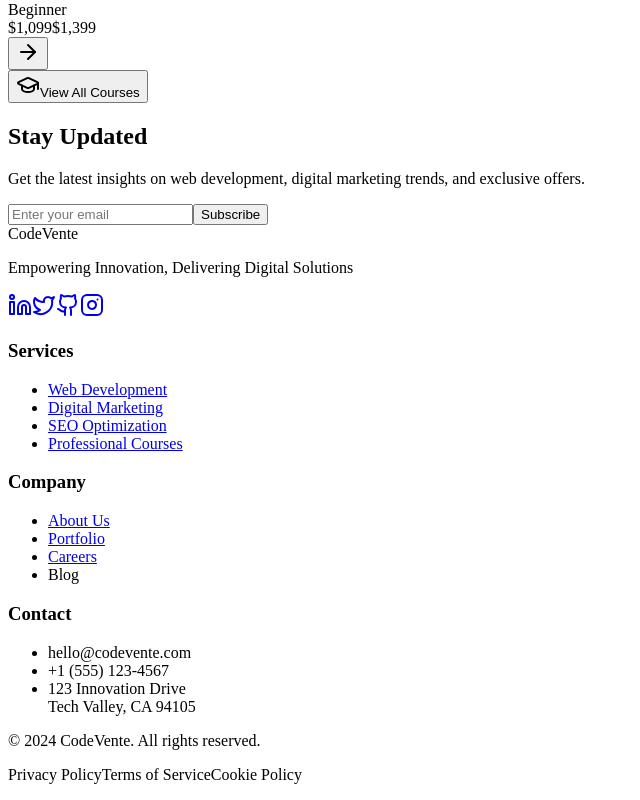
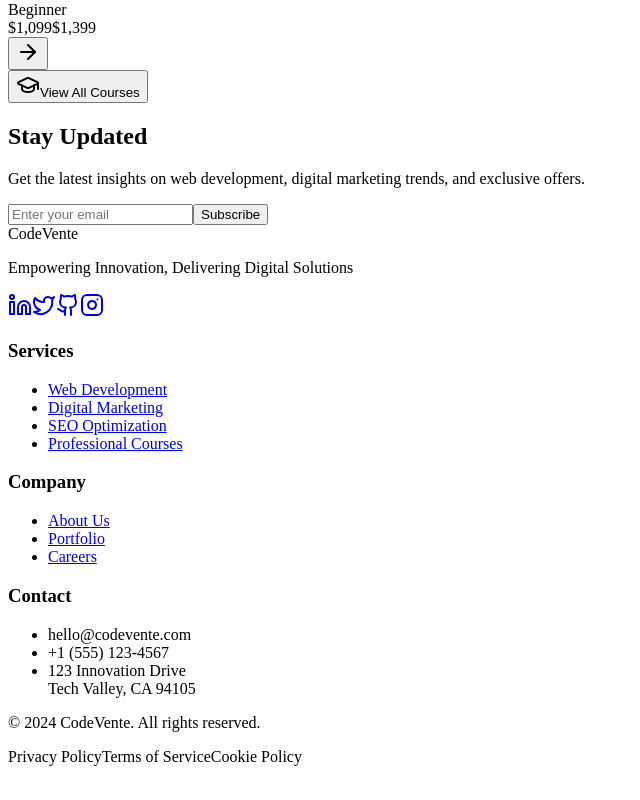
Before and after one commit to ahmed-ahsan2001/codeventeTech, a React (Vite) app in the folder client/: page / in a window 1280 px wide. Shown: the part 4883-5683 px from the top of the page, without its empty margins (0-640 px from the left). Built offline with nearby package versions, Linux system fonts and the light colour scheme.

Commit message:
Update footer.tsx removed blog

```diff
--- a/client/src/components/footer.tsx
+++ b/client/src/components/footer.tsx
@@ -103,11 +103,6 @@ export default function Footer() {
                   </span>
                 </Link>
               </li>
-              <li>
-                <span className="text-slate-300 hover:text-white transition-colors cursor-pointer">
-                  Blog
-                </span>
-              </li>
             </ul>
           </div>
 
```
